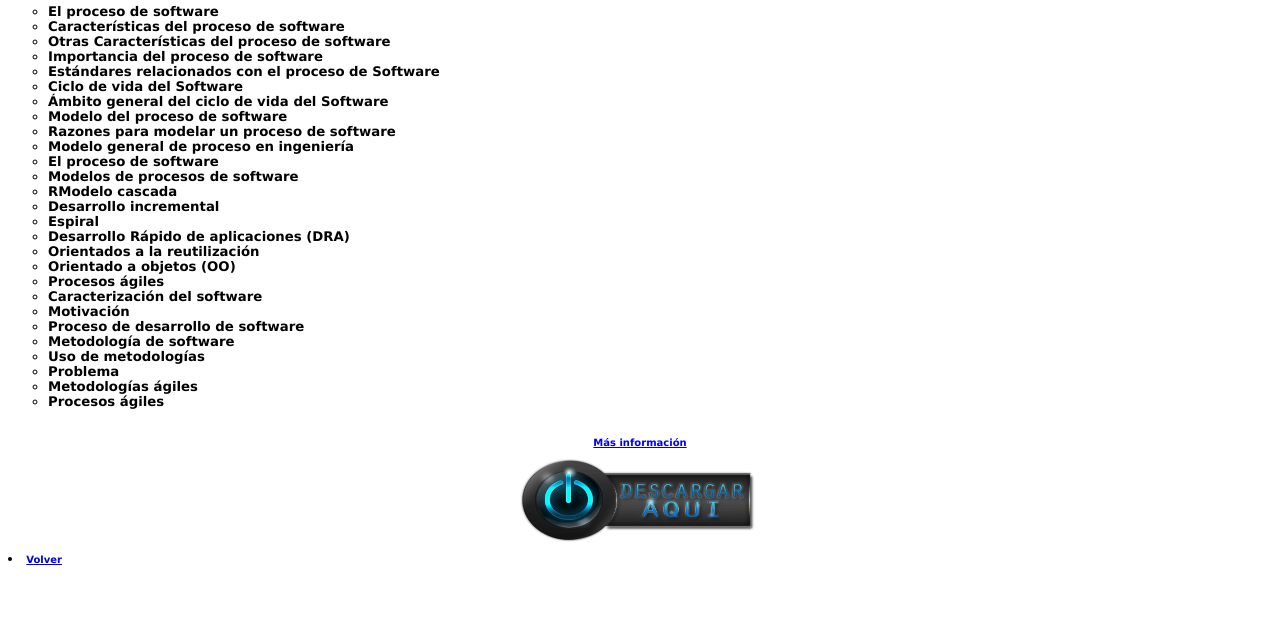
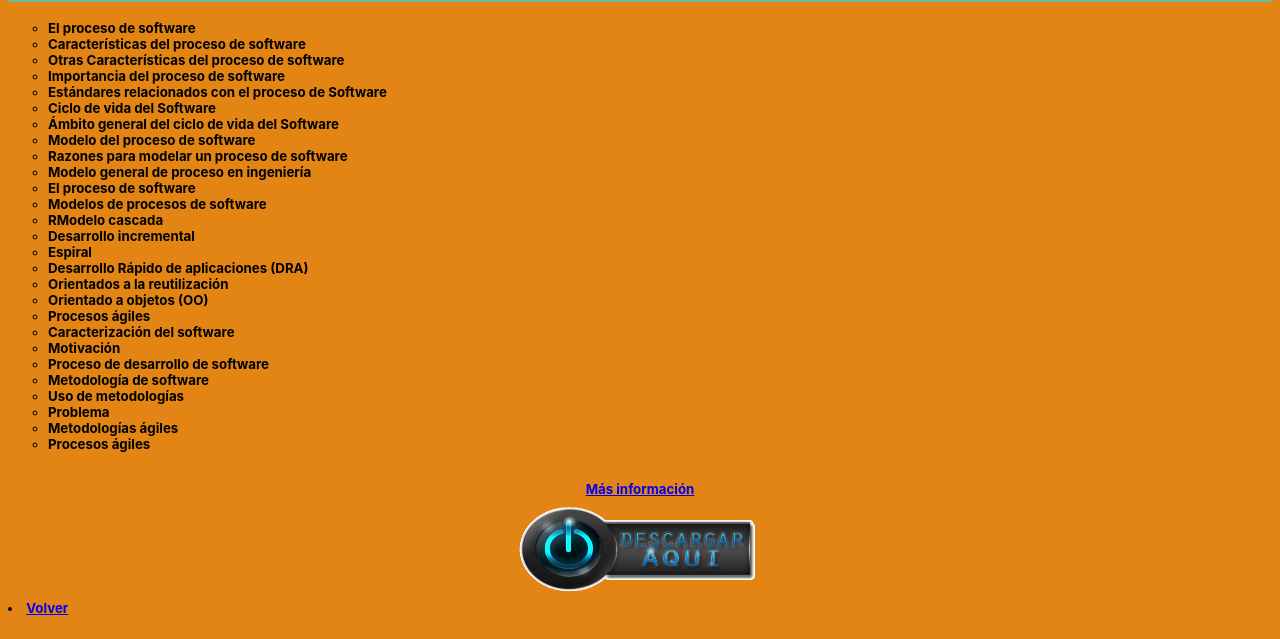
Before and after one commit to Paula-Yanez/paula-yanez.github.io, a plain HTML site: page clase.html in a window 1280 px wide. Shown: the part 608-1247 px from the top of the page. Before the commit the page ends 1196 px from the top, so only its background shows below. Drawn offline with Linux system fonts and the light colour scheme; files that its build step writes are made by us from their sources.

Commit message:
Add files via upload

```diff
--- a/clase.html
+++ b/clase.html
@@ -2,7 +2,7 @@
 <html>
 <head>
 	<title>clase</title>
-<link rel="stylesheet" type="text/css" href="estilosc.css">
+<link rel="stylesheet" type="text/css" href="css/estilos.css">
 </head>
 <body>
 <body background="img/f2.jpg">
@@ -65,7 +65,7 @@
 
 <br><a href="Software2.pptx"title="Software2"><center>Más información</center><center><img src="img/1.gif" height="100"width="20%"></a></center></td>
 
-	<li><a href="index2.html" target="blank" class="in"> Volver </a> </li>
+	<li><a href="index.html" target="blank" class="in"> Volver </a> </li>
 
 
 </body>
```
Also changed, not shown: funda.html (+3 -0 lines), model.html (+2 -0 lines), proce.html (+3 -1 lines), psoft.html (+2 -0 lines), siste.html (+2 -0 lines).
